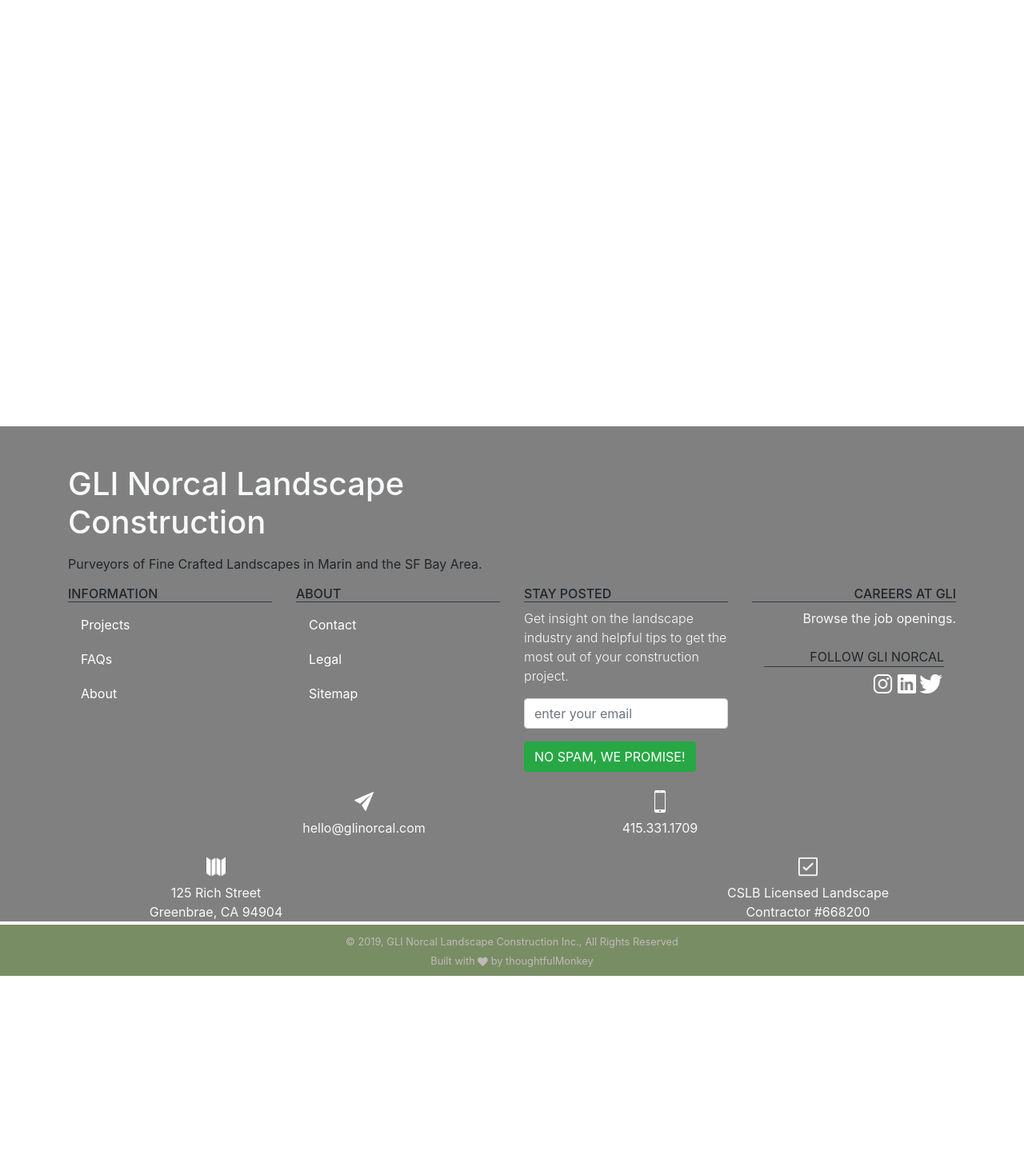
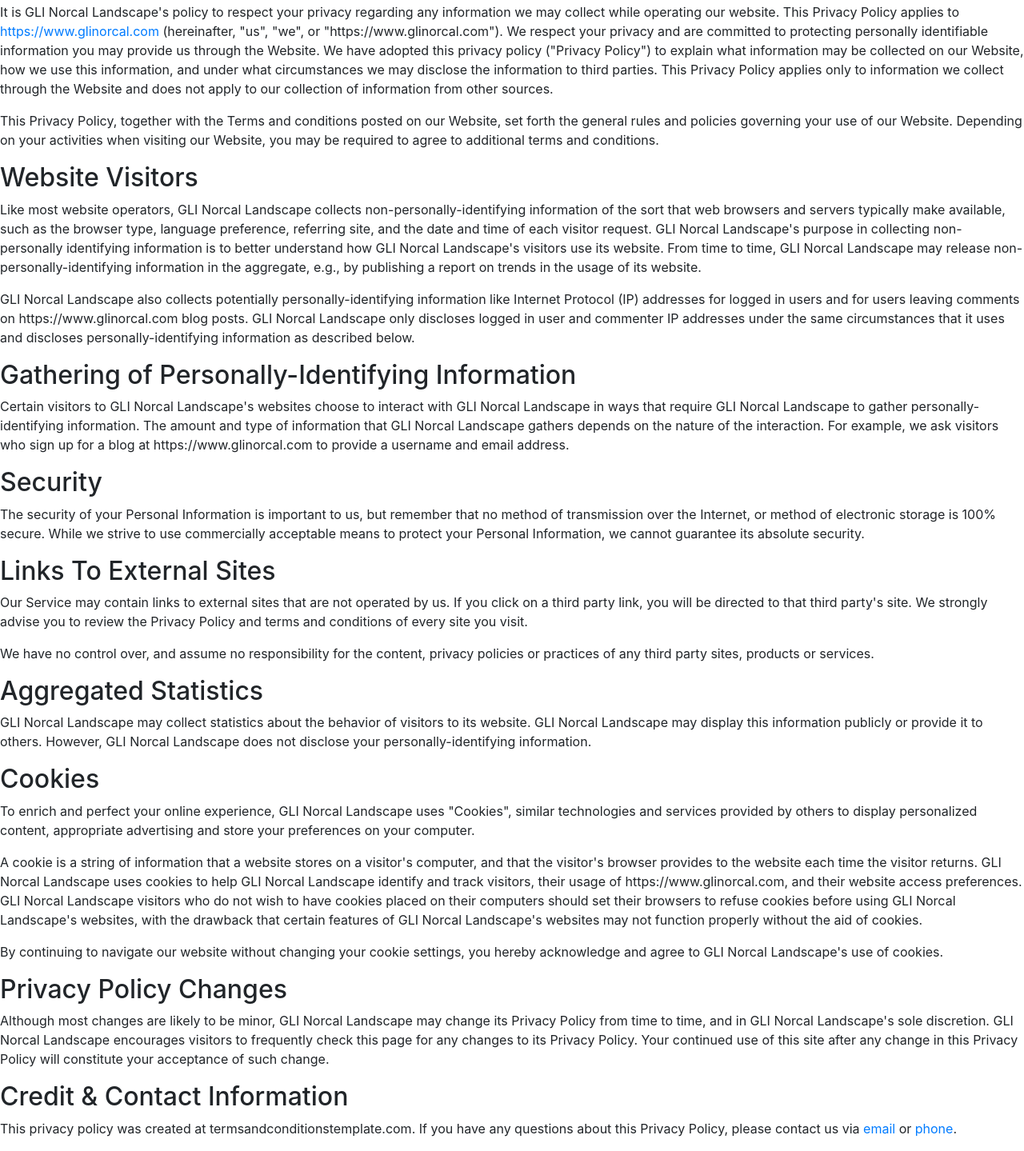
Before and after one commit to melissa-murphy/glinorcaldev, a Gatsby site: page /legal in a window 1280 px wide. Before the commit this address had no page. Shown: the part 267-1706 px from the top of the page at 80% size. Before the commit the page ends 1487 px from the top, so only its background shows below. Built offline with nearby package versions, Linux system fonts and the light colour scheme; Gatsby itself is replaced by a stand-in of ours.

Commit message:
added sitemap, legal. site now live

```diff
--- a/gatsby-config.js
+++ b/gatsby-config.js
@@ -4,6 +4,7 @@
     title: `GLI Norcal Landscape Construction`,
     description: `Purveyors of Fine Crafted Landscapes in Marin and the SF Bay Area.`,
     author: `thoughtfulMonkey`,
+    siteUrl: `https://glinorcal.com`,
   },
   plugins: [
     `gatsby-plugin-react-helmet`,
@@ -40,6 +41,37 @@
     `gatsby-transformer-sharp`,
     `gatsby-plugin-sharp`,
     {
+      resolve: `gatsby-plugin-sitemap`,
+      options: {
+        output: `/sitemap.xml`,
+        // exclude: ["/category/*", `/path/to/page`],
+        query: `
+        {
+          site {
+            siteMetadata {
+              siteUrl
+            }
+          }
+
+          allSitePage {
+            edges {
+              node {
+                path
+              }
+            }
+          }
+      }`,
+        serialize: ({ site, allSitePage }) =>
+          allSitePage.edges.map(edge => {
+            return {
+              url: site.siteMetadata.siteUrl + edge.node.path,
+              changefreq: `daily`,
+              priority: 0.7,
+            }
+          }),
+      },
+    },
+    {
       resolve: `gatsby-plugin-manifest`,
       options: {
         name: `gli-norcal-landscape-construction`,
--- a/package.json
+++ b/package.json
@@ -15,6 +15,7 @@
     "gatsby-plugin-react-helmet": "^3.0.12",
     "gatsby-plugin-sass": "^2.0.11",
     "gatsby-plugin-sharp": "^2.0.35",
+    "gatsby-plugin-sitemap": "^2.2.12",
     "gatsby-plugin-styled-components": "^3.1.2",
     "gatsby-source-filesystem": "^2.0.33",
     "gatsby-transformer-sharp": "^2.1.18",
--- a/src/components/FooterMain.js
+++ b/src/components/FooterMain.js
@@ -54,7 +54,7 @@
             <Nav.Link className="footer-nav" href="/legal">
               Legal
             </Nav.Link>
-            <Nav.Link className="footer-nav" href="/sitemap">
+            <Nav.Link className="footer-nav" href="/sitemap.xml">
               Sitemap
             </Nav.Link>
           </Nav>
--- a/src/components/layout.js
+++ b/src/components/layout.js
@@ -23,6 +23,7 @@
             title
             author
             description
+            siteUrl
           }
         }
       }
--- a/src/pages/contact.js
+++ b/src/pages/contact.js
@@ -18,7 +18,10 @@
           <div className="container d-flex justify-content-around align-content-center 100-h">
             <div className="contact-info card card-body mx-1">
               <h1 className="card-title text-white">Hi there!</h1>
-              <p className="card-text">We would love to hear from you!</p>
+              <p className="card-text">
+                We are happy to provide an estimate and answer any questions you
+                may have about our services. Contact us today!
+              </p>
               <Container className="pb-5">
                 <Contactform />
               </Container>
--- /dev/null
+++ b/src/pages/legal.js
@@ -0,0 +1,149 @@
+import React from "react"
+
+const Legal = () => {
+  return (
+    <div>
+      <h1>Welcome to our Privacy Policy</h1>
+      <h3>Your privacy is critically important to us.</h3>
+      <h4>>GLI Norcal Landscape is located at:</h4>
+      <br />
+      <address>
+        GLI Norcal Landscape
+        <br />
+        125 Rich St Marin County, Greenbrae <br />
+        94904 - CA , USA
+        <br />
+        4153311709{" "}
+      </address>
+      <p>
+        It is GLI Norcal Landscape's policy to respect your privacy regarding
+        any information we may collect while operating our website. This Privacy
+        Policy applies to{" "}
+        <a href="https://www.glinorcal.com">https://www.glinorcal.com</a>{" "}
+        (hereinafter, "us", "we", or "https://www.glinorcal.com"). We respect
+        your privacy and are committed to protecting personally identifiable
+        information you may provide us through the Website. We have adopted this
+        privacy policy ("Privacy Policy") to explain what information may be
+        collected on our Website, how we use this information, and under what
+        circumstances we may disclose the information to third parties. This
+        Privacy Policy applies only to information we collect through the
+        Website and does not apply to our collection of information from other
+        sources.
+      </p>
+      <p>
+        This Privacy Policy, together with the Terms and conditions posted on
+        our Website, set forth the general rules and policies governing your use
+        of our Website. Depending on your activities when visiting our Website,
+        you may be required to agree to additional terms and conditions.
+      </p>
+      <h2>Website Visitors</h2>
+      <p>
+        Like most website operators, GLI Norcal Landscape collects
+        non-personally-identifying information of the sort that web browsers and
+        servers typically make available, such as the browser type, language
+        preference, referring site, and the date and time of each visitor
+        request. GLI Norcal Landscape's purpose in collecting non-personally
+        identifying information is to better understand how GLI Norcal
+        Landscape's visitors use its website. From time to time, GLI Norcal
+        Landscape may release non-personally-identifying information in the
+        aggregate, e.g., by publishing a report on trends in the usage of its
+        website.
+      </p>
+      <p>
+        GLI Norcal Landscape also collects potentially personally-identifying
+        information like Internet Protocol (IP) addresses for logged in users
+        and for users leaving comments on https://www.glinorcal.com blog posts.
+        GLI Norcal Landscape only discloses logged in user and commenter IP
+        addresses under the same circumstances that it uses and discloses
+        personally-identifying information as described below.
+      </p>
+      <h2>Gathering of Personally-Identifying Information</h2>
+      <p>
+        Certain visitors to GLI Norcal Landscape's websites choose to interact
+        with GLI Norcal Landscape in ways that require GLI Norcal Landscape to
+        gather personally-identifying information. The amount and type of
+        information that GLI Norcal Landscape gathers depends on the nature of
+        the interaction. For example, we ask visitors who sign up for a blog at
+        https://www.glinorcal.com to provide a username and email address.
+      </p>
+      <h2>Security</h2>
+      <p>
+        The security of your Personal Information is important to us, but
+        remember that no method of transmission over the Internet, or method of
+        electronic storage is 100% secure. While we strive to use commercially
+        acceptable means to protect your Personal Information, we cannot
+        guarantee its absolute security.
+      </p>
+      <h2>Links To External Sites</h2>
+      <p>
+        Our Service may contain links to external sites that are not operated by
+        us. If you click on a third party link, you will be directed to that
+        third party's site. We strongly advise you to review the Privacy Policy
+        and terms and conditions of every site you visit.
+      </p>
+      <p>
+        We have no control over, and assume no responsibility for the content,
+        privacy policies or practices of any third party sites, products or
+        services.
+      </p>
+      <h2>Aggregated Statistics</h2>
+      <p>
+        GLI Norcal Landscape may collect statistics about the behavior of
+        visitors to its website. GLI Norcal Landscape may display this
+        information publicly or provide it to others. However, GLI Norcal
+        Landscape does not disclose your personally-identifying information.
+      </p>
+      <h2>Cookies</h2>
+      <p>
+        To enrich and perfect your online experience, GLI Norcal Landscape uses
+        "Cookies", similar technologies and services provided by others to
+        display personalized content, appropriate advertising and store your
+        preferences on your computer.
+      </p>
+      <p>
+        A cookie is a string of information that a website stores on a visitor's
+        computer, and that the visitor's browser provides to the website each
+        time the visitor returns. GLI Norcal Landscape uses cookies to help GLI
+        Norcal Landscape identify and track visitors, their usage of
+        https://www.glinorcal.com, and their website access preferences. GLI
+        Norcal Landscape visitors who do not wish to have cookies placed on
+        their computers should set their browsers to refuse cookies before using
+        GLI Norcal Landscape's websites, with the drawback that certain features
+        of GLI Norcal Landscape's websites may not function properly without the
+        aid of cookies.
+      </p>
+      <p>
+        By continuing to navigate our website without changing your cookie
+        settings, you hereby acknowledge and agree to GLI Norcal Landscape's use
+        of cookies.
+      </p>
+      <h2>Privacy Policy Changes</h2>
+      <p>
+        Although most changes are likely to be minor, GLI Norcal Landscape may
+        change its Privacy Policy from time to time, and in GLI Norcal
+        Landscape's sole discretion. GLI Norcal Landscape encourages visitors to
+        frequently check this page for any changes to its Privacy Policy. Your
+        continued use of this site after any change in this Privacy Policy will
+        constitute your acceptance of such change.
+      </p>
+      <h2 />
+      <p />
+      <h2>Credit &amp; Contact Information</h2>
+      <p>
+        This privacy policy was created at{" "}
+        <a
+          style={{ color: "inherit", textDecoration: "none" }}
+          href="https://termsandconditionstemplate.com/privacy-policy-generator/"
+          title="Privacy policy template generator"
+          target="_blank">
+          termsandconditionstemplate.com
+        </a>
+        . If you have any questions about this Privacy Policy, please contact us
+        via <a href="mailto:hello@glinorcal.com">email</a> or{" "}
+        <a href="tel:4153311709">phone</a>.
+      </p>
+    </div>
+  )
+}
+
+export default Legal
```
Also changed, not shown: src/pages/index.js (+6 -9 lines), 2 other files.
